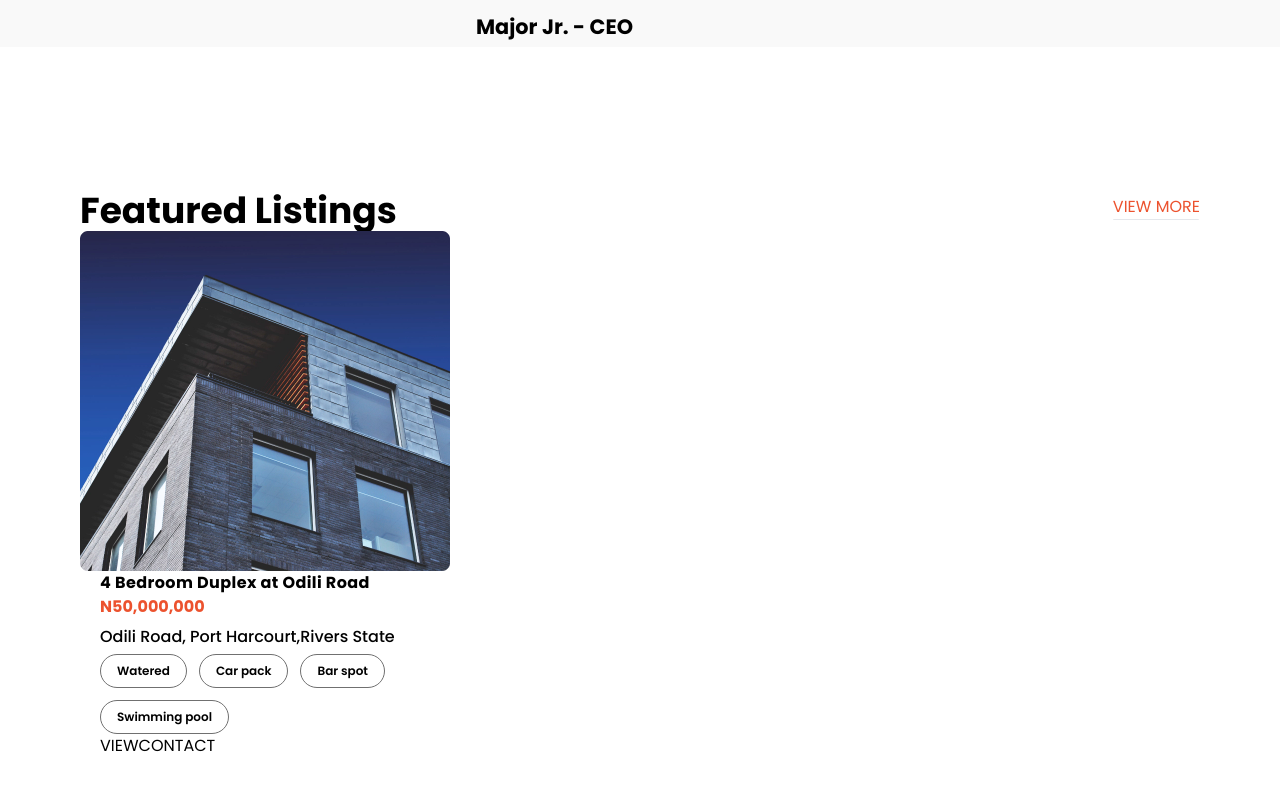
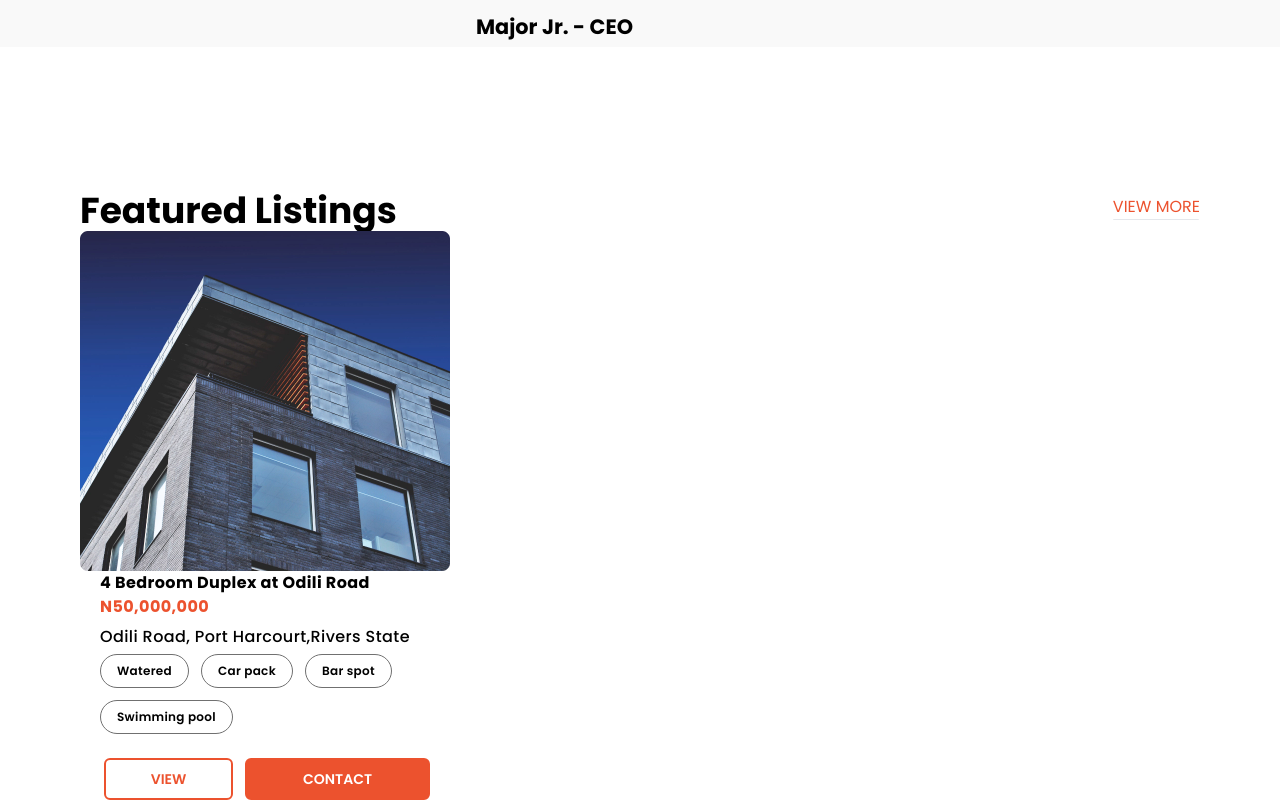
Before and after one commit to jennifer-pecky/estate-website, a React (Create React App) app: page / in a window 1280 px wide. Shown: the part 1240-2040 px from the top of the page. Before the commit the page ends 1998 px from the top, so only its background shows below. Built offline with nearby package versions, Linux system fonts and the light colour scheme.

Commit message:
about to start props

```diff
--- a/src/components/Ui/Card-section/Card.js
+++ b/src/components/Ui/Card-section/Card.js
@@ -19,19 +19,19 @@ const Card = () => {
                 <img src={img} alt="" />
                 <div className='px-5'>
                     <p className='font-bold text-base tracking-wide'>4 Bedroom Duplex at Odili Road</p>
-                    <span className='text-[#EC522E] font-bold'>N50,000,000</span>
-                    <p className='font-medium'>Odili Road, Port Harcourt,Rivers State</p>
+                    <span className='text-[#EC522E] font-bold tracking-wide'>N50,000,000</span>
+                    <p className='font-medium tracking-wide'>Odili Road, Port Harcourt,Rivers State</p>
                     <div className='flex space-x-3'>
-                        <button className='rounded-full text-xs border-[1px] font-semibold border-[#707070] p-2 px-4 py-2'>Watered</button>
-                        <button className='rounded-full text-xs border-[1px] font-semibold border-[#707070] p-2 px-4 py-2'>Car pack</button>
-                        <button className='rounded-full text-xs border-[1px] font-semibold border-[#707070] p-2 px-4 py-2'>Bar spot</button> <br />
+                        <button className='rounded-full tracking-wide text-xs border-[1px] font-semibold border-[#707070] p-2 px-4 py-2'>Watered</button>
+                        <button className='rounded-full tracking-wide text-xs border-[1px] font-semibold border-[#707070] p-2 px-4 py-2'>Car pack</button>
+                        <button className='tracking-wide rounded-full text-xs border-[1px] font-semibold border-[#707070] p-2 px-4 py-2'>Bar spot</button> <br />
                     </div>
-                    <button className='mt-3 rounded-full text-xs border-[1px] font-semibold border-[#707070] p-2 px-4 py-2'>Swimming pool</button>
+                    <button className='mt-3 tracking-wide rounded-full text-xs border-[1px] font-semibold border-[#707070] p-2 px-4 py-2'>Swimming pool</button>
                 </div>
 
-                <div className='px-5'>
-                    <button>VIEW</button>
-                    <button>CONTACT</button>
+                <div className='flex space-x-3 px-6 mt-3'>
+                    <button className='text-sm mt-3 font-semibold rounded-[6px] w-[129px] h-[42px] text-[#EC522E] border-2 border-[#EC522E]'>VIEW</button>
+                    <button className='text-sm mt-3 font-semibold rounded-[6px] w-[185px] h-[42px] text-[#fff] border-2 border-[#EC522E] bg-[#EC522E]'>CONTACT</button>
                 </div>
             </div>
         </section>
```
